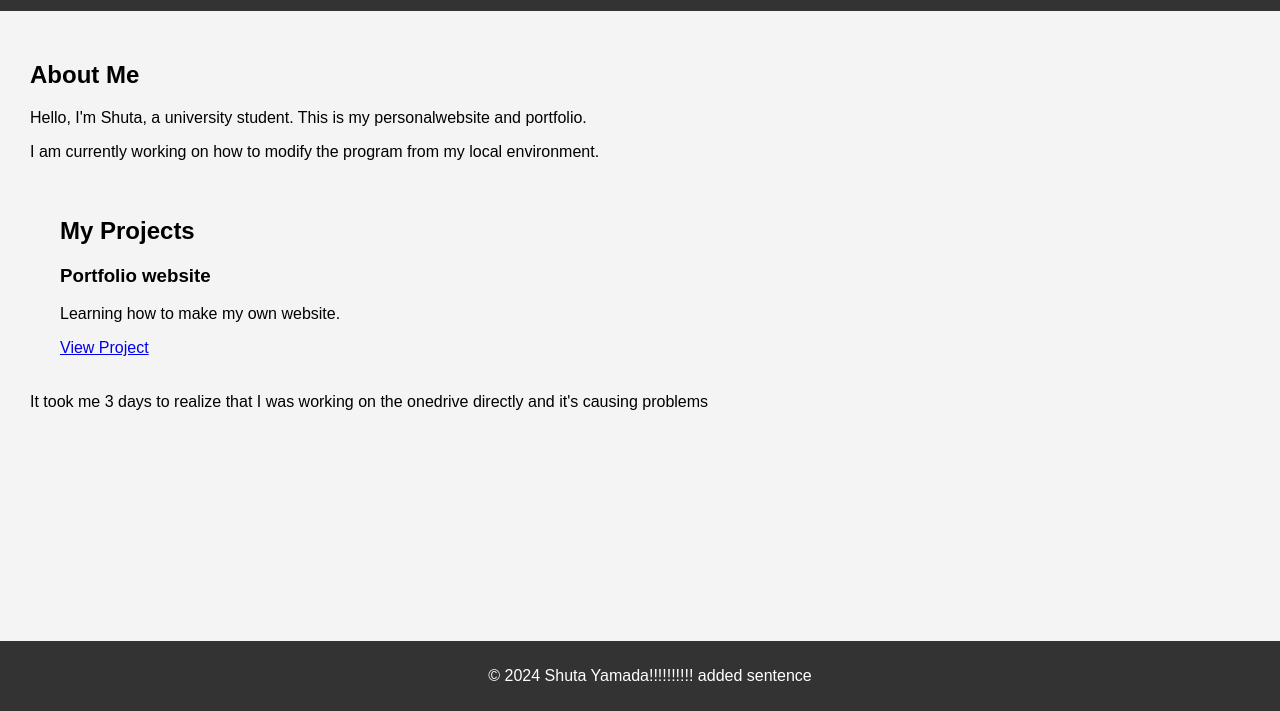
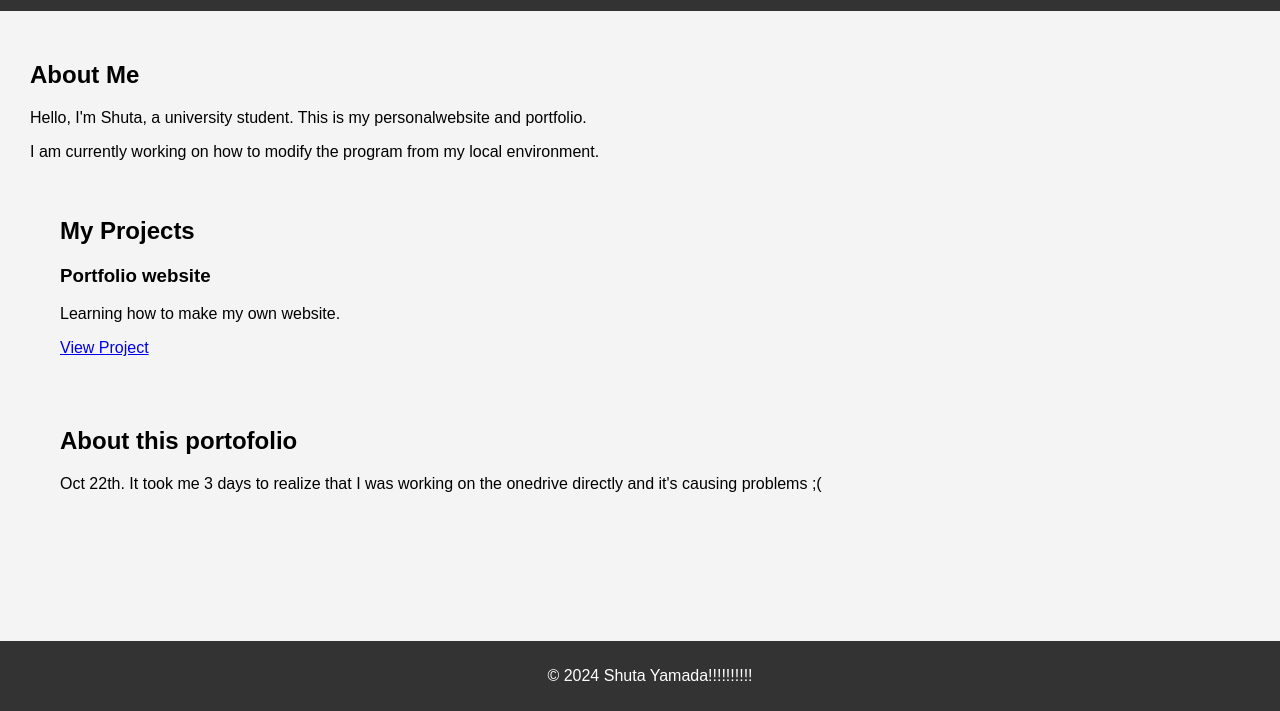
Before and after one commit to hiragitomato/hiragitomato.github.io, a plain HTML site: page index.html in a window 1280 px wide. Shown: the part 89-800 px from the top of the page. Drawn offline with Linux system fonts and the light colour scheme.

Commit message:
added project record

```diff
--- a/index.html
+++ b/index.html
@@ -22,10 +22,14 @@
                 <a href="project-link">View Project</a>
             </div>
         </section>
-        <p>It took me 3 days to realize that I was working on the onedrive directly and it's causing problems</p>
+        <section id="project-record">
+            <h2>About this portofolio</h2>
+            <p>Oct 22th. It took me 3 days to realize that I was working on the onedrive directly and it's causing problems ;(</p>
+        </section>
+
     </section>
     <footer>
-        <p>© 2024 Shuta Yamada!!!!!!!!!! added sentence</p>
+        <p>© 2024 Shuta Yamada!!!!!!!!!!</p>
     </footer>
 </body>
 </html>
```
